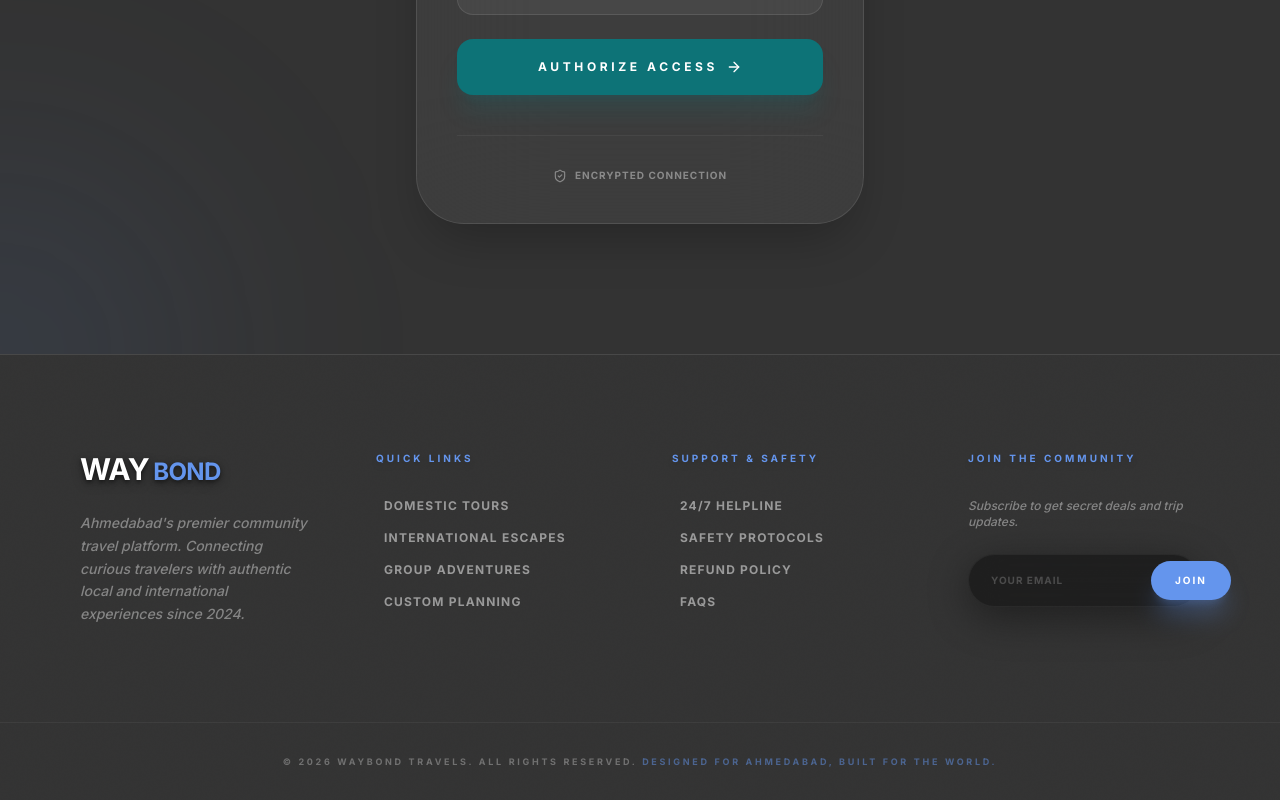
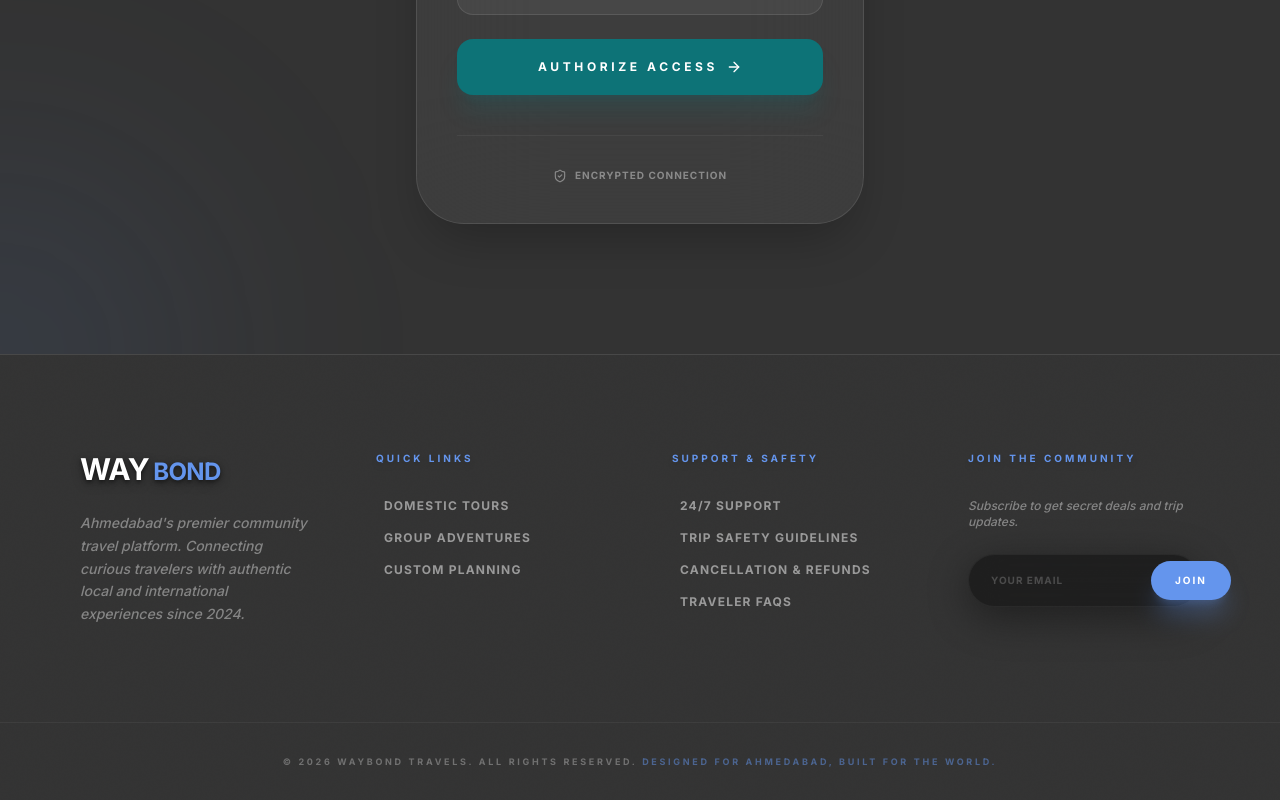
Before and after one commit to devrishiprajapati/Waybond, a React (Vite) app: page /admin/login in a window 1280 px wide. Shown: the part 446-1246 px from the top of the page. Built offline with nearby package versions, Linux system fonts and the light colour scheme.

Commit message:
footer and wishlist changes

```diff
--- a/src/components/Footer.tsx
+++ b/src/components/Footer.tsx
@@ -17,7 +17,7 @@ const Footer = () => {
           <h4 className="text-[10px] font-black uppercase tracking-[0.3em] mb-8 text-secondary drop-shadow-md">Quick Links</h4>
           <ul className="space-y-4 text-white/50 text-xs font-bold uppercase tracking-widest">
             <li><a href="#" className="hover:text-white transition-colors flex items-center gap-2 group"><span className="w-0 h-px bg-secondary group-hover:w-4 transition-all duration-300"></span>Domestic Tours</a></li>
-            <li><a href="#" className="hover:text-white transition-colors flex items-center gap-2 group"><span className="w-0 h-px bg-secondary group-hover:w-4 transition-all duration-300"></span>International Escapes</a></li>
+            {/* <li><a href="#" className="hover:text-white transition-colors flex items-center gap-2 group"><span className="w-0 h-px bg-secondary group-hover:w-4 transition-all duration-300"></span>International Escapes</a></li> */}
             <li><a href="#" className="hover:text-white transition-colors flex items-center gap-2 group"><span className="w-0 h-px bg-secondary group-hover:w-4 transition-all duration-300"></span>Group Adventures</a></li>
             <li><a href="#" className="hover:text-white transition-colors flex items-center gap-2 group"><span className="w-0 h-px bg-secondary group-hover:w-4 transition-all duration-300"></span>Custom Planning</a></li>
           </ul>
@@ -25,10 +25,10 @@ const Footer = () => {
         <div>
           <h4 className="text-[10px] font-black uppercase tracking-[0.3em] mb-8 text-secondary drop-shadow-md">Support & Safety</h4>
           <ul className="space-y-4 text-white/50 text-xs font-bold uppercase tracking-widest">
-            <li><a href="#" className="hover:text-white transition-colors flex items-center gap-2 group"><span className="w-0 h-px bg-secondary group-hover:w-4 transition-all duration-300"></span>24/7 Helpline</a></li>
-            <li><a href="#" className="hover:text-white transition-colors flex items-center gap-2 group"><span className="w-0 h-px bg-secondary group-hover:w-4 transition-all duration-300"></span>Safety Protocols</a></li>
-            <li><a href="#" className="hover:text-white transition-colors flex items-center gap-2 group"><span className="w-0 h-px bg-secondary group-hover:w-4 transition-all duration-300"></span>Refund Policy</a></li>
-            <li><a href="#" className="hover:text-white transition-colors flex items-center gap-2 group"><span className="w-0 h-px bg-secondary group-hover:w-4 transition-all duration-300"></span>FAQs</a></li>
+            <li><a href="#" className="hover:text-white transition-colors flex items-center gap-2 group"><span className="w-0 h-px bg-secondary group-hover:w-4 transition-all duration-300"></span>24/7 SUPPORT </a></li>
+            <li><a href="#" className="hover:text-white transition-colors flex items-center gap-2 group"><span className="w-0 h-px bg-secondary group-hover:w-4 transition-all duration-300"></span>TRIP SAFETY GUIDELINES</a></li>
+            <li><a href="#" className="hover:text-white transition-colors flex items-center gap-2 group"><span className="w-0 h-px bg-secondary group-hover:w-4 transition-all duration-300"></span>CANCELLATION & REFUNDS</a></li>
+            <li><a href="#" className="hover:text-white transition-colors flex items-center gap-2 group"><span className="w-0 h-px bg-secondary group-hover:w-4 transition-all duration-300"></span>TRAVELER FAQS</a></li>
           </ul>
         </div>
         <div>
--- a/src/pages/StaticPages.tsx
+++ b/src/pages/StaticPages.tsx
@@ -215,12 +215,12 @@ const Wishlist = () => (
         <Star size={32} className="absolute -top-4 -right-4 text-secondary animate-pulse" />
       </div>
       <h3 className="text-3xl md:text-4xl font-display font-black uppercase italic tracking-tighter text-white/30 mb-10">Your Expedition Vault is Empty</h3>
-      <a
+      {/* <a
         href="/discover"
         className="inline-block bg-charcoal text-charcoal px-12 py-5 rounded-full font-black text-[10px] uppercase tracking-[0.3em] hover:bg-secondary hover:text-white transition-all shadow-xl shadow-black/40 active:scale-95 duration-500"
       >
         UNCOVER DESTINATIONS
-      </a>
+      </a> */}
     </div>
   </PageLayout>
 )
```
